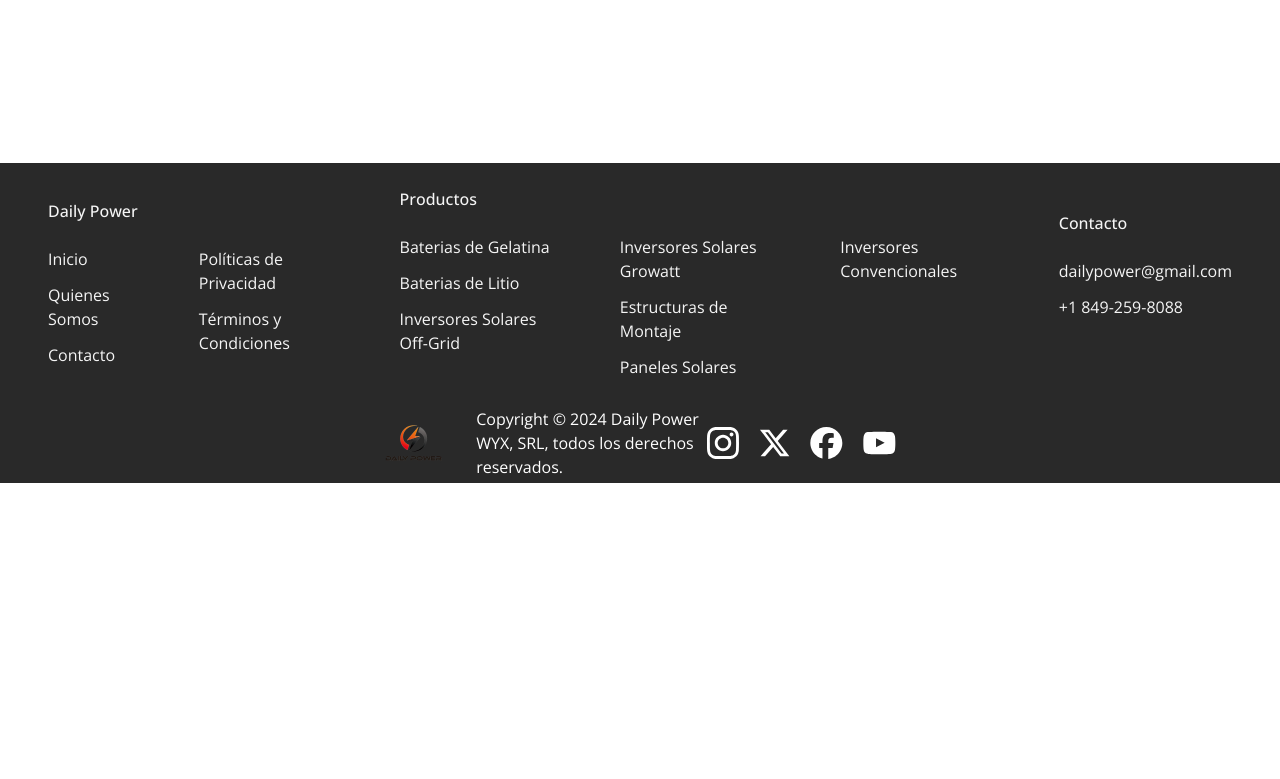
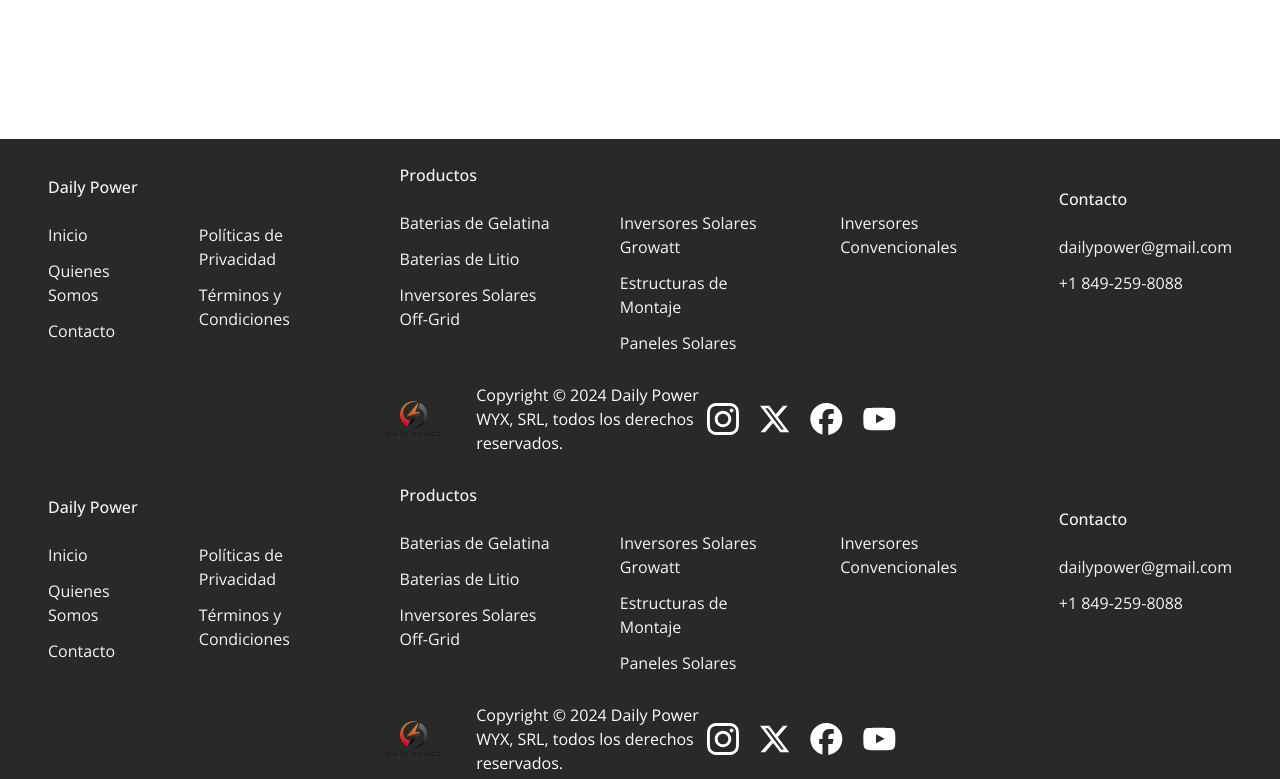
Before and after one commit to BraulioAR/DailyPower, a Next.js app: page /Productos/Inversores in a window 1280 px wide. Shown: the part 1831-2610 px from the top of the page. Before the commit the page ends 2314 px from the top, so only its background shows below. Built offline with nearby package versions, Linux system fonts and the light colour scheme; no server answers; what @midudev/tailwind-animations would draw is missing.

Commit message:
Added Products layout and metadata.

```diff
--- a/src/app/Productos/Baterias/page.js
+++ b/src/app/Productos/Baterias/page.js
@@ -4,6 +4,7 @@
 import { Open_Sans } from "next/font/google";
 import { IoArrowDownCircleOutline, IoArrowUpCircleOutline } from "react-icons/io5";
 import Link from 'next/link';
+import ProductView from '@/components/ProductView';
 
 const osans = Open_Sans({ subsets: ["latin"], weight: ["400", "500", "600"] });
 
@@ -17,7 +18,7 @@
   O: 'Otros',
 };
 
-export default function Inversores() {
+export default function Baterias() {
   const [products, setProducts] = useState([]);
   const [showAll, setShowAll] = useState(false);
 
@@ -63,14 +64,14 @@
           <div className="relative mx-auto max-w-7xl px-4 sm:static sm:px-6 lg:px-8">
             <div className="sm:max-w-lg">
               <h1 className="text-4xl font-bold tracking-tight text-gray-900 sm:text-6xl">
-                La batería que necesitas la encuentras aquí
+                Conoce nuestras baterías libres de mantenimiento para vehículos
               </h1>
               <h2 className="mt-4 text-xl text-gray-500">
-                Baterías para Vehículos, Inversores, Paneles Solares, UPS, Sistema Solar.
+                Baterías de gelatina para inversores, UPS, sistemas solares, música, LiFePo4.
               </h2>
             </div>
             <div>
-              <div className="mt-10">
+               <div className="mt-10">
                 {/* Decorative image grid */}
                 <div
                   aria-hidden="true"
@@ -81,14 +82,16 @@
                       <div className="grid shrink-0 grid-cols-1 gap-y-6 lg:gap-y-8">
                         <div className="h-64 w-44 overflow-hidden rounded-lg sm:opacity-0 lg:opacity-100">
                           <img
-                            alt="Imagen Batería"
+                            alt="Baterías libres de mantenimiento para vehículos"
+                            title="Baterías libres de mantenimiento para vehículos"
                             src="/Bat-5kwh-2.webp"
                             className="size-full object-cover object-center"
                           />
                         </div>
                         <div className="h-64 w-44 overflow-hidden rounded-lg">
                           <img
-                            alt=""
+                            alt="Baterías de gelatina para inversores, UPS, sistemas solares y música."
+                            title="Baterías de gelatina para inversores, UPS, sistemas solares y música."
                             src="/Bat-175kwh-4.webp"
                             className="size-full object-cover object-center"
                           />
@@ -97,21 +100,24 @@
                       <div className="grid shrink-0 grid-cols-1 gap-y-6 lg:gap-y-8">
                         <div className="h-64 w-44 overflow-hidden rounded-lg">
                           <img
-                            alt=""
+                            alt="Baterías de litio"
+                            title="Baterías de litio"
                             src="/Bat-15kwh-2.webp"
                             className="size-full object-cover object-center"
                           />
                         </div>
                         <div className="h-64 w-44 overflow-hidden rounded-lg">
                           <img
-                            alt=""
+                            alt="Inversores solares"
+                            title="Paneles solares"
                             src="/IVPA10048-1.webp"
                             className="size-full object-cover object-center"
                           />
                         </div>
                         <div className="h-64 w-44 overflow-hidden rounded-lg">
                           <img
-                            alt=""
+                            alt="Estructura para instalación de paneles solares"
+                            title="Estructura para instalación de paneles solares"
                             src="/RAIL-CROSS-CONNECTER.webp"
                             className="size-full object-cover object-center"
                           />
@@ -132,10 +138,10 @@
         </div>
       </section>
 g
-      <section>
-        <div id="baterias" className='w-full flex flex-col gap-y-10 mx-auto max-w-5xl justify-center'>
+      <section id="baterias">
+        <div className='w-full flex flex-col gap-y-10 mx-auto max-w-5xl justify-center'>
           <h1 className='text-3xl font-bold tracking-tight text-gray-900 text-center'>Categorías</h1>
-          <div className='grid grid-cols-2 grid-flow-row lg:flex lg:flex-row gap-4 lg:gap-10 justify-center'>
+          <div className='grid grid-cols-2 grid-flow-row lg:flex lg:flex-row gap-4 lg:gap-10 justify-center mx-auto'>
             <Link href="#baterias" className='rounded-md p-4 border shadow border-[#E73516] text-white bg-[#E73516] hover:scale-105 lg:w-52 flex justify-center items-center'>Baterías</Link>
             <Link href="Inversores#inversores" className='rounded-md p-4 text-[#E73516] bg-transparent border shadow border-[#E73516] hover:text-white hover:bg-[#E73516] lg:w-52 flex justify-center items-center'>Inversores</Link>
             <Link href="/Contacto" className='rounded-md p-4 text-[#E73516] bg-transparent border shadow border-[#E73516] hover:text-white hover:bg-[#E73516] lg:w-52 flex justify-center items-center'>Paneles Solares</Link>
--- a/src/app/Productos/Inversores/page.js
+++ b/src/app/Productos/Inversores/page.js
@@ -3,6 +3,7 @@
 import contentfulClient from '@/app/contenfulClient';
 import { Open_Sans } from "next/font/google";
 import { IoArrowDownCircleOutline, IoArrowUpCircleOutline } from "react-icons/io5";
+import ProductView from '@/components/ProductView';
 import Link from 'next/link';
 
 const osans = Open_Sans({ subsets: ["latin"], weight: ["400", "500", "600"] });
@@ -57,7 +58,7 @@
 
   return (
     <div className="bg-white w-full h-full mx-auto max-w-7xl">
-      <div className="relative pt-20 lg:mt-24">
+      <section className="relative pt-20 lg:mt-24">
         <div className="lg:pb-80 pt-16 sm:pt-24 pb-24 lg:pt-40">
           <div className="relative mx-auto max-w-7xl px-4 sm:static sm:px-6 lg:px-8">
             <div className="sm:max-w-lg">
@@ -69,7 +70,7 @@
               </h2>
             </div>
             <div>
-              <div className="mt-10">
+                <div className="mt-10">
                 {/* Decorative image grid */}
                 <div
                   aria-hidden="true"
@@ -80,14 +81,16 @@
                       <div className="grid shrink-0 grid-cols-1 gap-y-6 lg:gap-y-8">
                         <div className="h-64 w-44 overflow-hidden rounded-lg sm:opacity-0 lg:opacity-100">
                           <img
-                            alt="Imagen Batería"
+                            alt="Baterías libres de mantenimiento para vehículos"
+                            title="Baterías libres de mantenimiento para vehículos"
                             src="/Bat-5kwh-2.webp"
                             className="size-full object-cover object-center"
                           />
                         </div>
                         <div className="h-64 w-44 overflow-hidden rounded-lg">
                           <img
-                            alt=""
+                            alt="Baterías de gelatina para inversores, UPS, sistemas solares y música."
+                            title="Baterías de gelatina para inversores, UPS, sistemas solares y música."
                             src="/Bat-175kwh-4.webp"
                             className="size-full object-cover object-center"
                           />
@@ -96,21 +99,24 @@
                       <div className="grid shrink-0 grid-cols-1 gap-y-6 lg:gap-y-8">
                         <div className="h-64 w-44 overflow-hidden rounded-lg">
                           <img
-                            alt=""
+                            alt="Baterías de litio"
+                            title="Baterías de litio"
                             src="/Bat-15kwh-2.webp"
                             className="size-full object-cover object-center"
                           />
                         </div>
                         <div className="h-64 w-44 overflow-hidden rounded-lg">
                           <img
-                            alt=""
+                            alt="Inversores solares"
+                            title="Paneles solares"
                             src="/IVPA10048-1.webp"
                             className="size-full object-cover object-center"
                           />
                         </div>
                         <div className="h-64 w-44 overflow-hidden rounded-lg">
                           <img
-                            alt=""
+                            alt="Estructura para instalación de paneles solares"
+                            title="Estructura para instalación de paneles solares"
                             src="/RAIL-CROSS-CONNECTER.webp"
                             className="size-full object-cover object-center"
                           />
@@ -129,16 +135,15 @@
             </a>
           </div>
         </div>
-      </div>
-g
+      </section>
       <section>
         <div id="inversores" className='w-full flex flex-col gap-y-10 mx-auto max-w-5xl justify-center'>
           <h1 className='text-3xl font-bold tracking-tight text-gray-900 text-center'>Categorías</h1>
-          <div className='grid grid-cols-2 grid-flow-row lg:flex lg:flex-row gap-4 lg:gap-10 justify-center'>
-           <a href="Baterias#baterias" className='rounded-md p-4 text-[#E73516] bg-transparent border shadow border-[#E73516] hover:text-white hover:bg-[#E73516] lg:w-52 flex justify-center items-center'>Baterías</a>
-            <a href="#inversores" className='rounded-md p-4 border shadow border-[#E73516] text-white bg-[#E73516] hover:scale-105 lg:w-52 flex justify-center items-center'>Inversores</a>
-            <a href="/Contacto" className='rounded-md p-4 text-[#E73516] bg-transparent border shadow border-[#E73516] hover:text-white hover:bg-[#E73516] lg:w-52 flex justify-center items-center'>Paneles Solares</a>
-            <a href="#montaje" className='rounded-md p-4 text-[#E73516] bg-transparent border shadow border-[#E73516] hover:text-white hover:bg-[#E73516] lg:w-52 flex justify-center text-center '>Estructuras de Montaje</a>
+          <div className='grid grid-cols-2 grid-flow-row lg:flex lg:flex-row gap-4 lg:gap-10 justify-center mx-auto'>
+           <Link href="Baterias#baterias" className='rounded-md p-4 text-[#E73516] bg-transparent border shadow border-[#E73516] hover:text-white hover:bg-[#E73516] lg:w-52 flex justify-center items-center'>Baterías</Link>
+            <Link href="#inversores" className='rounded-md p-4 border shadow border-[#E73516] text-white bg-[#E73516] hover:scale-105 lg:w-52 flex justify-center items-center'>Inversores</Link>
+            <Link href="/Contacto" className='rounded-md p-4 text-[#E73516] bg-transparent border shadow border-[#E73516] hover:text-white hover:bg-[#E73516] lg:w-52 flex justify-center items-center'>Paneles Solares</Link>
+            <Link href="#montaje" className='rounded-md p-4 text-[#E73516] bg-transparent border shadow border-[#E73516] hover:text-white hover:bg-[#E73516] lg:w-52 flex justify-center text-center '>Estructuras de Montaje</Link>
           </div>
         </div>
 
--- a/src/app/Productos/[category]/[slug]/page.js
+++ b/src/app/Productos/[category]/[slug]/page.js
@@ -112,7 +112,7 @@
         <article className="pt-6">
           {/* Image gallery */}
           <div className="mx-auto mt-6 max-w-2xl sm:px-6 lg:grid lg:max-w-7xl lg:grid-cols-3 lg:gap-x-8 lg:px-8">
-            <div className="aspect-h-4 aspect-w-3 hidden overflow-hidden rounded-lg lg:block">
+            <div className="aspect-h-4 aspect-w-3 overflow-hidden rounded-lg lg:block">
               <img
                 alt={titulo}
                 src={productImage?.[0]?.fields.file.url}
--- /dev/null
+++ b/src/app/Productos/layout.js
@@ -0,0 +1,17 @@
+import Hedaerr from "@/components/Hedaerr"
+import Footer from "@/components/Footer"
+
+
+export const metadata = {
+  title: 'Baterías Solares, Inversores y Más para tu Sistema de Energía Solar | DailyPower',
+  description: 'Encuentra baterías solares, de litio, para inversores y más en DailyPower. Ofrecemos productos de alta calidad y fiabilidad con la mejor garantía del mercado, ideal para sistemas solares, UPS, música para vehículos y más. Ubicados en Santo Domingo, garantizamos la mejor experiencia de uso y servicio.',
+}
+const Layout = ({ children }) => {
+    return (<>
+        <Hedaerr />
+        {children}
+        <Footer/>
+    </>)
+}
+
+export default Layout;
--- a/src/app/Productos/page.js
+++ b/src/app/Productos/page.js
@@ -1,10 +1,11 @@
 'use client';
-import React, { useEffect, useState } from 'react';
+import React, { useState, useEffect } from 'react';
 import contentfulClient from '@/app/contenfulClient';
 import { Open_Sans } from "next/font/google";
 import { IoArrowDownCircleOutline, IoArrowUpCircleOutline } from "react-icons/io5";
-import Link from 'next/link';
 import ProductView from '@/components/ProductView';
+import Head from 'next/head';
+
 
 const osans = Open_Sans({ subsets: ["latin"], weight: ["400", "500", "600"] });
 
@@ -27,20 +28,21 @@
   };
 
   useEffect(() => {
-    // Función para obtener productos desde Contentful
+
+    // Fetching products from Contentful
+
     const fetchProducts = async () => {
       try {
         const response = await contentfulClient.getEntries({
-          content_type: 'producto', // Usa el ID del content model
+          content_type: 'producto',
         });
 
-        // Almacenar los productos en el estado
         const items = response.items.map((item) => ({
           id: item.sys.id,
-          title: item.fields.titulo, // Obtenemos el título del producto
-          image: item.fields.productImage?.[0]?.fields.file.url, // Obtenemos la primera imagen del array de imágenes
-          slug: item.fields.slug, // Obtener el slug del producto
-          category: item.fields.category, // Obtenemos la categoría del producto
+          title: item.fields.titulo,
+          image: item.fields.productImage?.[0]?.fields.file.url,
+          slug: item.fields.slug,
+          category: item.fields.category,
           subcategory: item.fields.subcategory,
         }));
         setProducts(items);
@@ -50,15 +52,25 @@
     };
 
     fetchProducts();
+
   }, []);
 
-    const filterProductsBySubcategory = (subcategoryCode) => {
+  const filterProductsBySubcategory = (subcategoryCode) => {
     return products.filter((producto) => producto.subcategory === subcategoryCode);
   };
 
   return (
+    <>
+      <Head>
+        <title>Baterías Solares, Inversores y Más para tu Sistema de Energía Solar | DailyPower</title>
+        <meta name="description" content="Encuentra baterías solares, de litio, para inversores y más en DailyPower. Ofrecemos productos de alta calidad y fiabilidad con la mejor garantía del mercado, ideal para sistemas solares, UPS, música para vehículos y más. Ubicados en Santo Domingo, garantizamos la mejor experiencia de uso y servicio." />
+        <meta name="robots" content="index, follow" />
+        <meta property="og:title" content="Baterías Solares, Inversores y Más para tu Sistema de Energía Solar | DailyPower" key="title"/>
+        <meta property="og:description" content="Encuentra baterías solares, de litio, para inversores y más en DailyPower. Ofrecemos productos de alta calidad y fiabilidad con la mejor garantía del mercado, ideal para sistemas solares, UPS, música para vehículos y más. Ubicados en Santo Domingo, garantizamos la mejor experiencia de uso y servicio." />
+        <meta property="og:image" content="/logo-daily-power-1.webp" />
+      </Head>
     <div className="bg-white w-full h-full mx-auto max-w-7xl">
-      <div className="relative pt-20 lg:mt-24">
+      <section className="relative pt-20 lg:mt-24">
         <div className="lg:pb-80 pt-16 sm:pt-24 pb-24 lg:pt-40">
           <div className="relative mx-auto max-w-7xl px-4 sm:static sm:px-6 lg:px-8">
             <div className="sm:max-w-lg">
@@ -81,14 +93,16 @@
                       <div className="grid shrink-0 grid-cols-1 gap-y-6 lg:gap-y-8">
                         <div className="h-64 w-44 overflow-hidden rounded-lg sm:opacity-0 lg:opacity-100">
                           <img
-                            alt="Imagen Batería"
+                            alt="Baterías libres de mantenimiento para vehículos"
+                            title="Baterías libres de mantenimiento para vehículos"
                             src="/Bat-5kwh-2.webp"
                             className="size-full object-cover object-center"
                           />
                         </div>
                         <div className="h-64 w-44 overflow-hidden rounded-lg">
                           <img
-                            alt=""
+                            alt="Baterías de gelatina para inversores, UPS, sistemas solares y música."
+                            title="Baterías de gelatina para inversores, UPS, sistemas solares y música."
                             src="/Bat-175kwh-4.webp"
                             className="size-full object-cover object-center"
                           />
@@ -97,21 +111,24 @@
                       <div className="grid shrink-0 grid-cols-1 gap-y-6 lg:gap-y-8">
                         <div className="h-64 w-44 overflow-hidden rounded-lg">
                           <img
-                            alt=""
+                            alt="Baterías de litio"
+                            title="Baterías de litio"
                             src="/Bat-15kwh-2.webp"
                             className="size-full object-cover object-center"
                           />
                         </div>
                         <div className="h-64 w-44 overflow-hidden rounded-lg">
                           <img
-                            alt=""
+                            alt="Inversores solares"
+                            title="Paneles solares"
                             src="/IVPA10048-1.webp"
                             className="size-full object-cover object-center"
                           />
                         </div>
                         <div className="h-64 w-44 overflow-hidden rounded-lg">
                           <img
-                            alt=""
+                            alt="Estructura para instalación de paneles solares"
+                            title="Estructura para instalación de paneles solares"
                             src="/RAIL-CROSS-CONNECTER.webp"
                             className="size-full object-cover object-center"
                           />
@@ -130,12 +147,11 @@
             </a>
           </div>
         </div>
-      </div>
-g
+      </section>
       <section id="productos">
         <div className='w-full flex flex-col gap-y-10 mx-auto max-w-5xl justify-center'>
           <h1 className='text-3xl font-bold tracking-tight text-gray-900 text-center'>Categorías</h1>
-          <div className='grid grid-cols-2 grid-flow-row lg:flex lg:flex-row gap-4 lg:gap-10 justify-center'>
+          <div className='grid grid-cols-2 grid-flow-row lg:flex lg:flex-row gap-4 lg:gap-10 justify-center mx-auto'>
             <a href="Productos/Baterias#baterias" className='rounded-md p-4 text-[#E73516] bg-transparent border shadow border-[#E73516] hover:text-white hover:bg-[#E73516] lg:w-52 flex justify-center items-center'>Baterías</a>
             <a href="Productos/Inversores#inversores" className='rounded-md p-4 text-[#E73516] bg-transparent border shadow border-[#E73516] hover:text-white hover:bg-[#E73516] lg:w-52 flex justify-center items-center'>Inversores</a>
             <a href="/Contacto" className='rounded-md p-4 text-[#E73516] bg-transparent border shadow border-[#E73516] hover:text-white hover:bg-[#E73516] lg:w-52 flex justify-center items-center'>Paneles Solares</a>
@@ -272,6 +288,7 @@
           </div>
         </div>
       </section>
-    </div>
+      </div>
+      </>
   );
 }
--- a/src/components/Hedaerr.js
+++ b/src/components/Hedaerr.js
@@ -13,11 +13,11 @@
 ];
 
 const products = [
-   { name: 'Baterías de Gelatina',  href: '/Productos#gelatina' },
-  { name: 'Baterías para Vehículos',  href: '/Productos#vehiculo'},
-  { name: 'Baterías de Litio', href: '/Productos#litio'},
-  { name: 'Inversores Solares Off-Grid', href: '/Productos#offgrid'},
-  { name: 'Inversores Solares Growatt',  href: '/Productos#growatt' },
+   { name: 'Baterías de Gelatina',  href: '/Productos/Baterias/#gelatina' },
+  { name: 'Baterías para Vehículos',  href: '/Productos/Baterias/#vehiculo'},
+  { name: 'Baterías de Litio', href: '/Productos/Baterias/#litio'},
+  { name: 'Inversores Solares Off-Grid', href: '/Productos/Inversores/#offgrid'},
+  { name: 'Inversores Solares Growatt',  href: '/Productos/Inversores/#growatt' },
   { name: 'Estructuras de Montaje', href: '/Productos#montaje' },
   { name: 'Paneles Solares', href: '/Contacto' },
   { name: 'Inversores Convencionales',  href: '/Contacto'},
```
